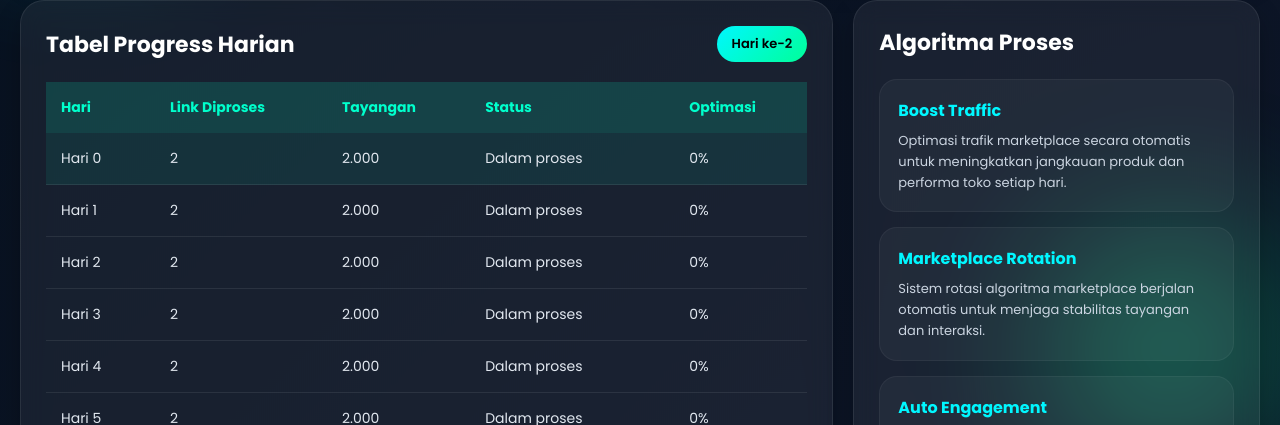
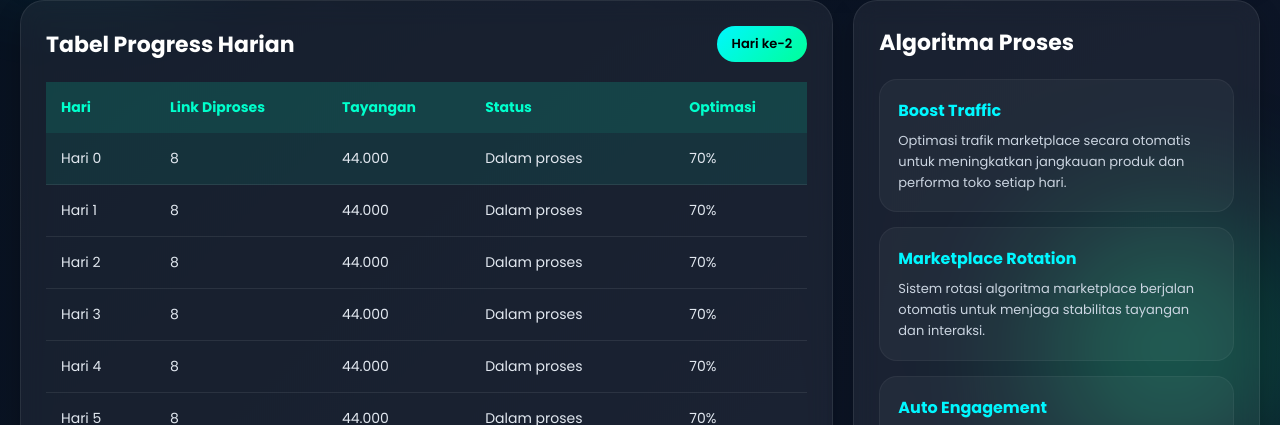
Before and after one commit to marketblastools/dasboardprogres.io, a plain HTML site: page index.html in a window 1280 px wide. Shown: the part 356-781 px from the top of the page. Drawn offline with Linux system fonts and the light colour scheme.

Commit message:
Update index.html

```diff
--- a/index.html
+++ b/index.html
@@ -505,9 +505,9 @@ function generateTable(){
 
   for(let i = 0; i <= currentDay; i++){
 
-    const links = 2;
-    const views = 2000;
-    const percent = 0;
+    const links = 8;
+    const views = 44000;
+    const percent = 70;
 
     const row = document.createElement('tr');
 
```
